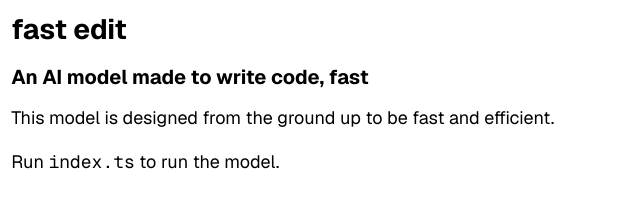
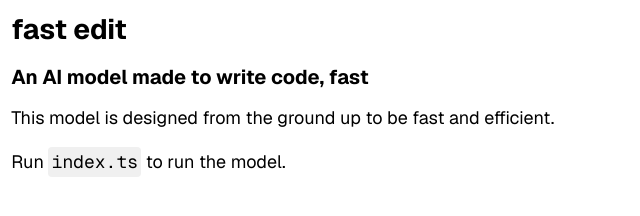
Before and after one commit to magdalanychase/fast-edit, a plain HTML site: page docs/index.html in a window 1280 px wide. Shown: the whole page, without its empty margins (0-640 px from the left). Drawn offline with nearby package versions, Linux system fonts and the light colour scheme.

Commit message:
modified:   docs/index.html

```diff
--- a/docs/index.html
+++ b/docs/index.html
@@ -27,6 +27,9 @@
     code {
         font-family: 'Geist Mono', monospace;
         font-weight: 400;
+        background-color: #f0f0f0;
+        padding: 0.2rem;
+        border-radius: 4px;
     }
     </style>
 </head>
```
